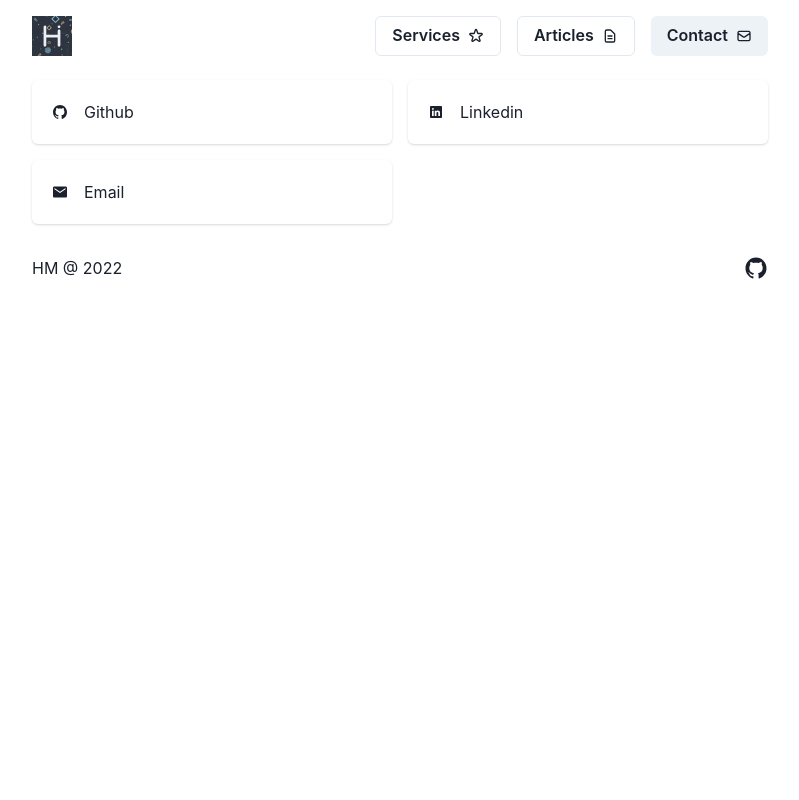
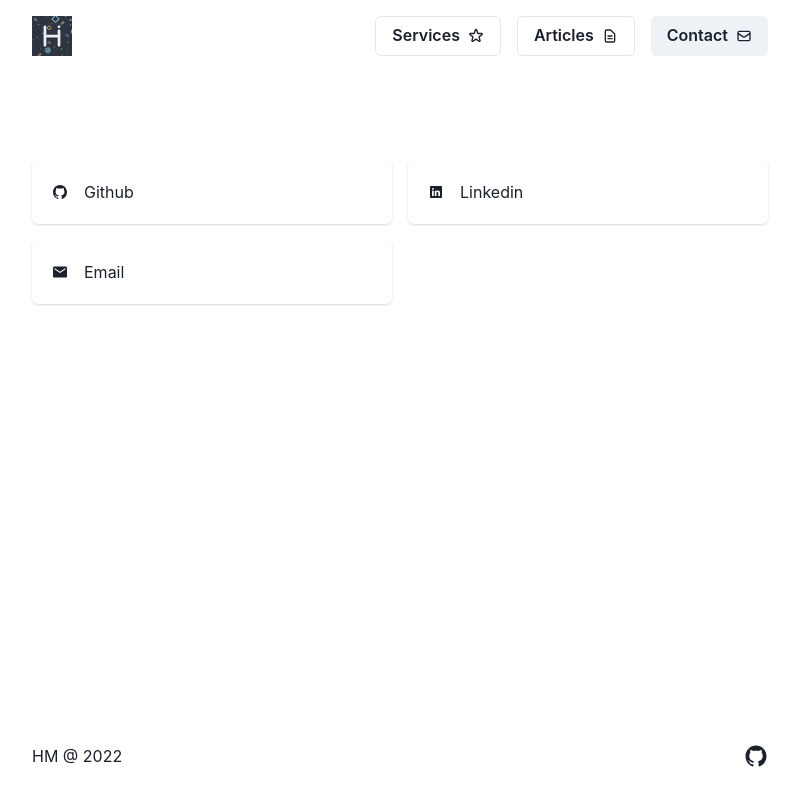
Before and after one commit to hieumdd/hieumdd, a Next.js app: page /contact in a window 1280 px wide. Shown: the whole page, without its empty margins (240-1039 px from the left). Built offline with nearby package versions, Linux system fonts and the light colour scheme.

Commit message:
misc: Adjust layout

```diff
--- a/components/layout/layout.tsx
+++ b/components/layout/layout.tsx
@@ -2,5 +2,12 @@ import { Container } from '@chakra-ui/react';
 import { PropsWithChildren } from 'react';
 
 export const Layout = ({ children }: PropsWithChildren) => {
-    return <Container mt={20} >{children}</Container>;
+    return (
+        <Container
+            minH={{ base: 'calc(100vh - (80px + 88px))', md: 'calc(100vh - (160px + 88px))' }}
+            mt={{ base: 20, md: 40 }}
+        >
+            {children}
+        </Container>
+    );
 };
```
